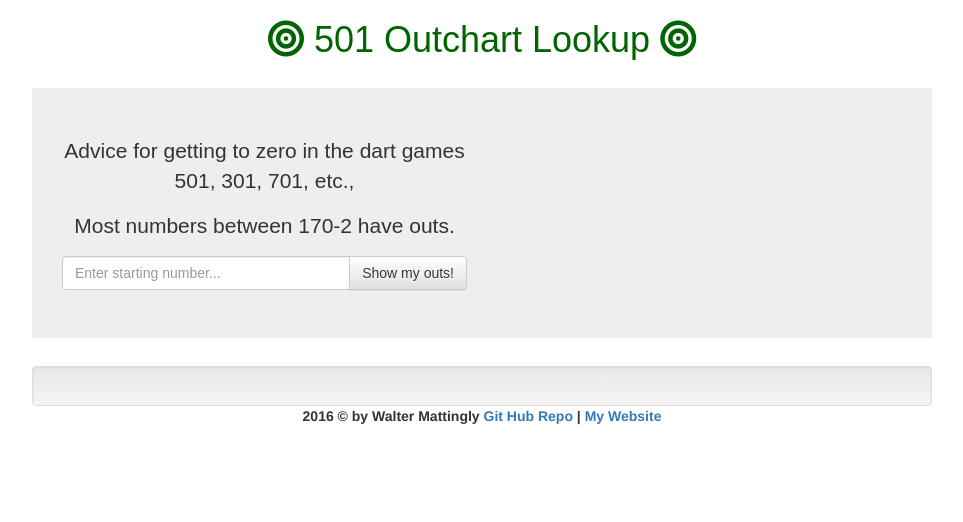
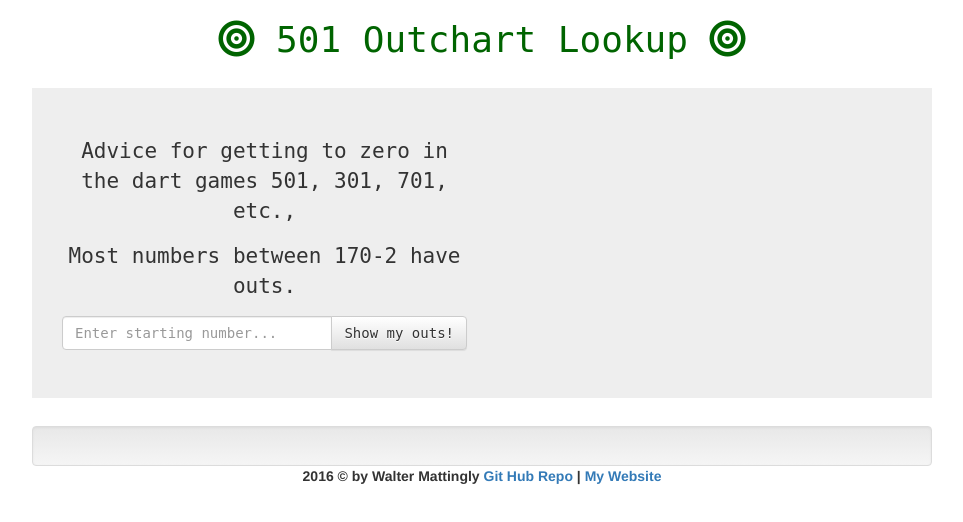
Before and after one commit to waltdakind/501darts, a website: page public/index.html in a window 1280 px wide. Shown: the whole page, without its empty margins (158-1121 px from the left). Drawn offline with nearby package versions, Linux system fonts and the light colour scheme.

Commit message:
Update style.css

```diff
--- a/public/assets/css/style.css
+++ b/public/assets/css/style.css
@@ -1,11 +1,11 @@
 .jumbotron{
     max-width: 900px;
     margin: 2em auto;
-    font-family: 'Cantarell', sans-serif;
+    font-family: 'Monospace', sans-serif;
     text-align: center;
 }
 h1{
-     font-family: 'Fjalla One', sans-serif;
+     font-family: 'Monospace', sans-serif;
      text-align: center;
 }
 body {
```
